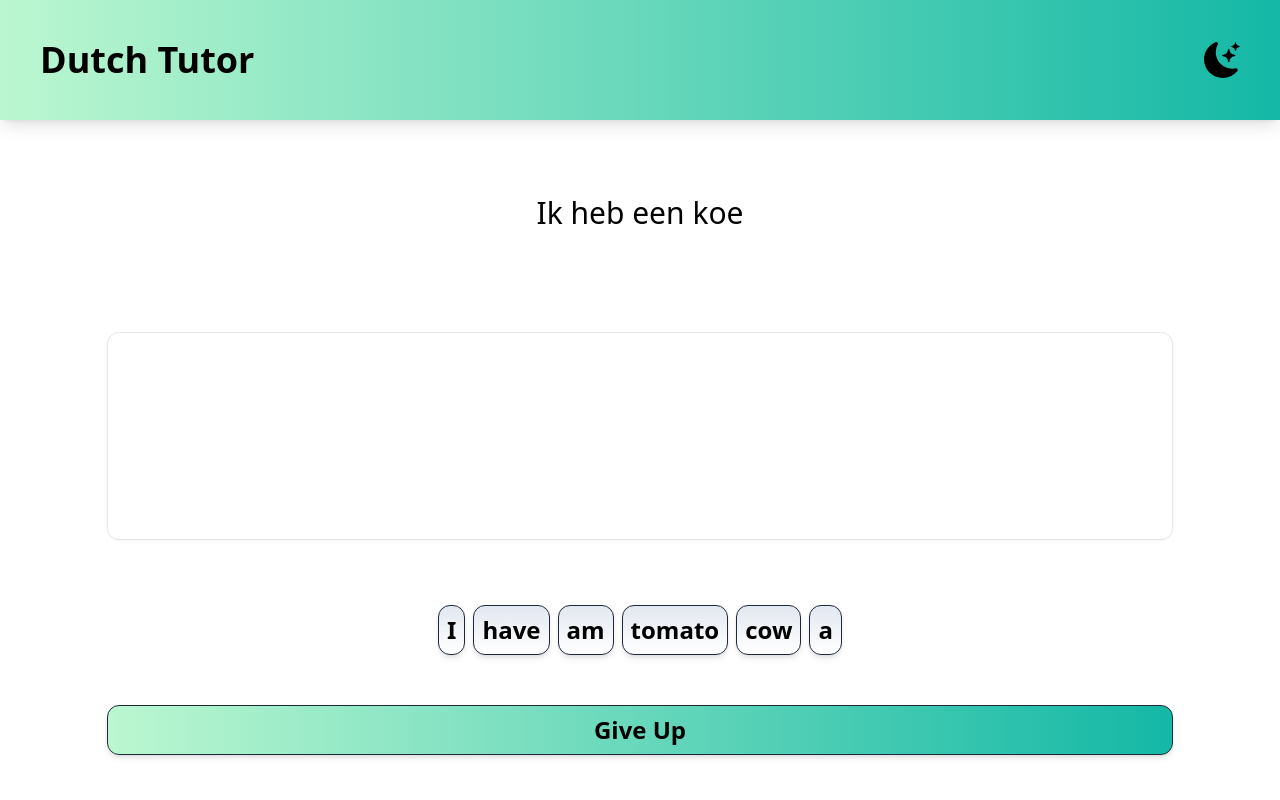
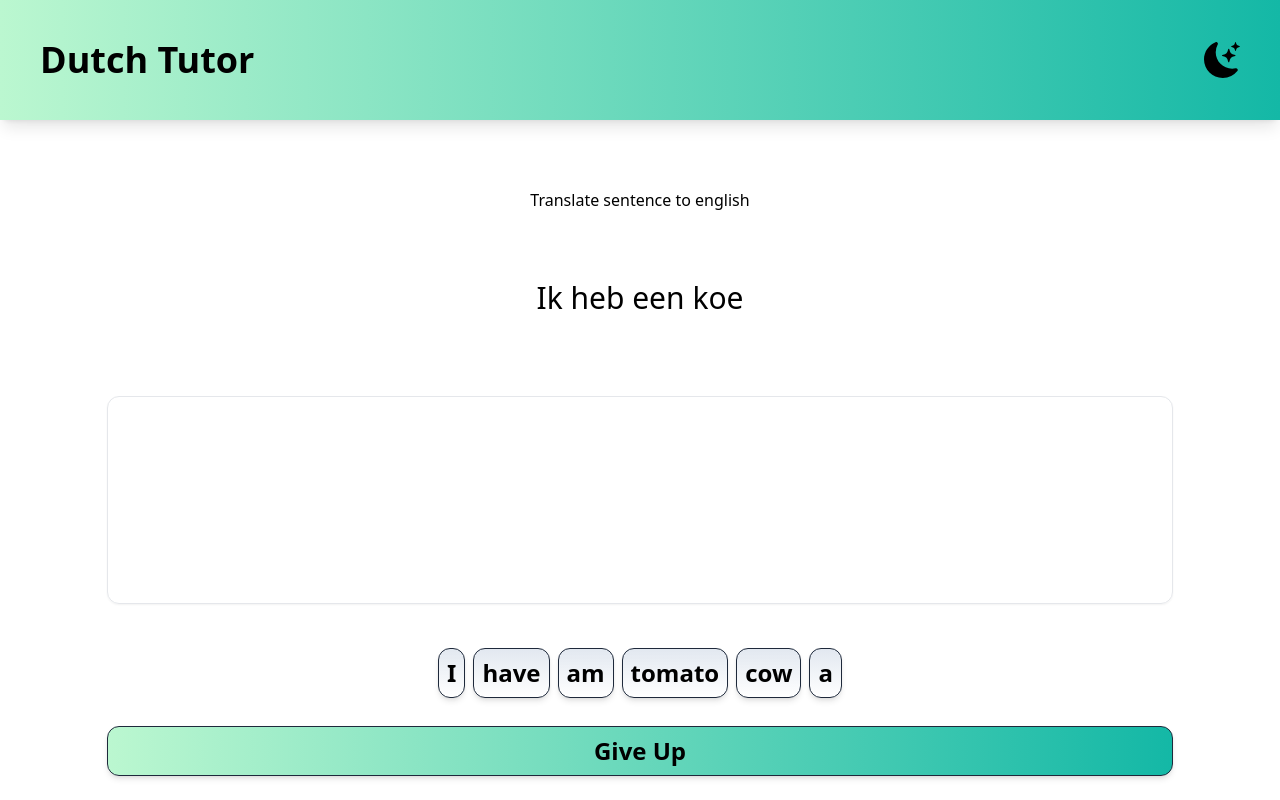
Before and after one commit to RavMRafiki/Dutch-Tutor, a React (Vite) app in the folder dutch-tutor/: page / in a window 1280 px wide. Both pictures are taken after a click on the button "First Quiz". Built offline with nearby package versions, Linux system fonts and the light colour scheme.

Commit message:
Padding Fix

```diff
--- a/dutch-tutor/src/Level.tsx
+++ b/dutch-tutor/src/Level.tsx
@@ -65,7 +65,7 @@ export default function Level({
   }, [answerList]);
 
   return (
-    <div className=" w-screen h-screen justify-evenly flex items-center flex-col -pt-5 dark:text-white dark:bg-emerald-950">
+    <div className=" w-screen h-screen justify-evenly flex items-center flex-col pt-32 dark:text-white dark:bg-emerald-950">
       <div className="m-2 mt-10">
         {currentQuiz.questions[questionIndex].question}
       </div>
```
